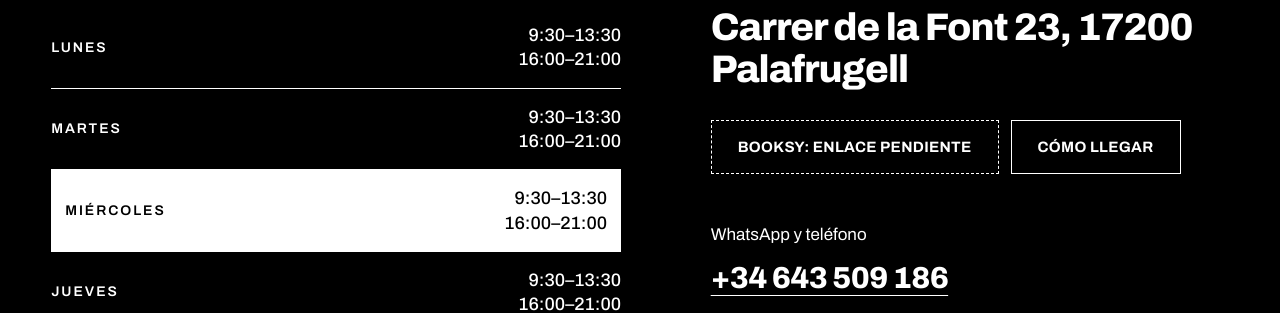
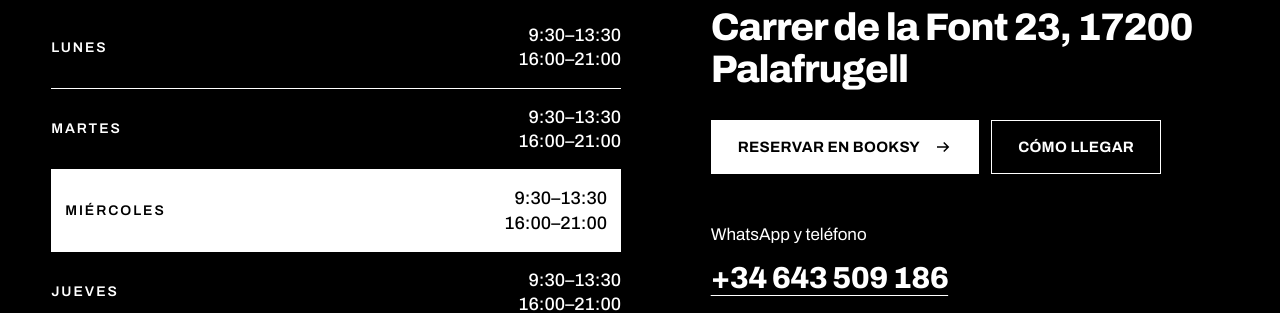
Before and after one commit to Patadam1/bezeta-web, a plain HTML site: page index.html in a window 1280 px wide. Shown: the part 4240-4553 px from the top of the page. Drawn offline with nearby package versions, Linux system fonts and the light colour scheme.

Commit message:
Enlace de Booksy en todos los botones de reservar
Co-Authored-By: Claude Opus 5.5 <noreply@anthropic.com>
Claude-Session: https://claude.ai/code/session_0174PW8NdbTJ4VYmJNC7BK3n

```diff
--- a/index.html
+++ b/index.html
@@ -393,7 +393,7 @@ footer img { width: 120px; }
    Deja "" en lo que todavía no tengas.
    ===================================================================== */
 const BEZETA = {
-  booksy: "",                       // enlace de Booksy, p. ej. "https://booksy.com/es-es/..."
+  booksy: "https://bezetabarberstudio.booksy.com/a",                       // enlace de Booksy, p. ej. "https://booksy.com/es-es/..."
   direccion: "Carrer de la Font 23, 17200 Palafrugell",
   mapa: "",                         // opcional: enlace de Google Maps (si no, se crea con la dirección)
   horario: [                        // "" = por confirmar · "Cerrado" = cerrado
```
